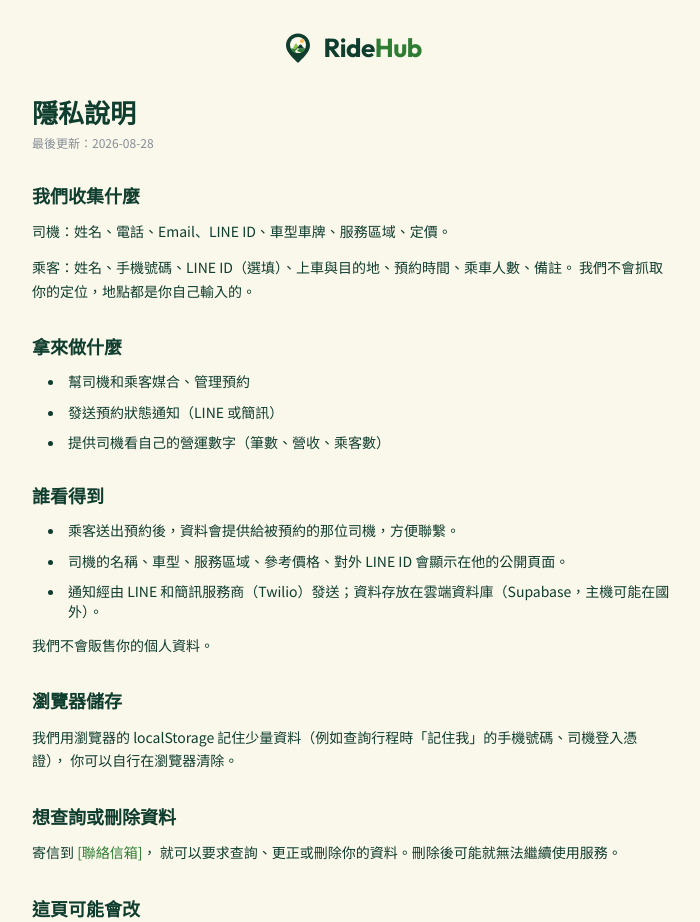
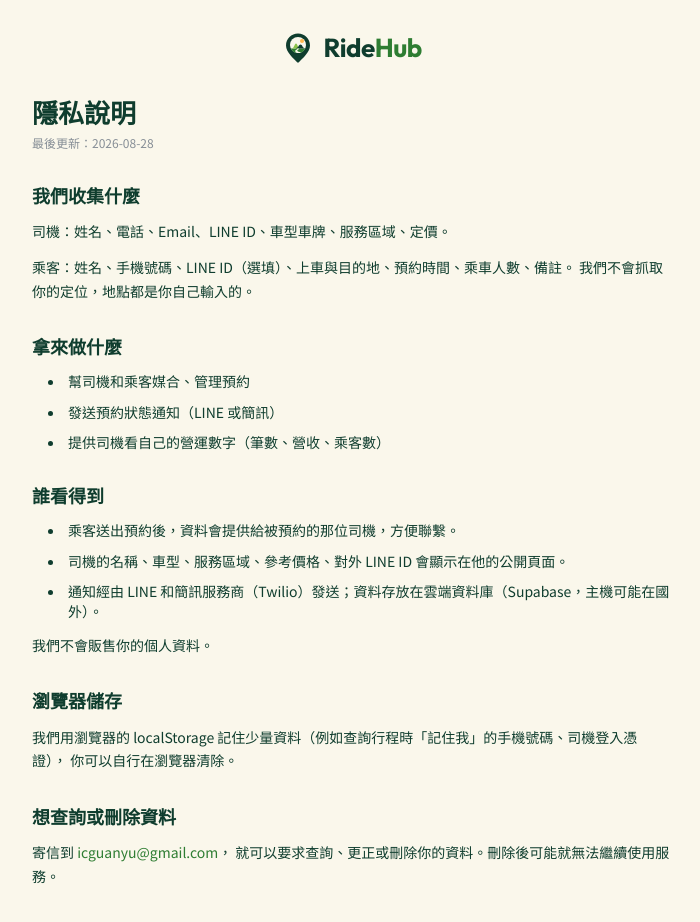
Before and after one commit to icguanyu/ridehub, a React (Vite) app in the folder frontend/: page /privacy in a window 1280 px wide. Shown: the top 922 px of the page, without its empty margins (288-988 px from the left). Built offline with nearby package versions, Linux system fonts and the light colour scheme; no server answers.

Commit message:
chore(legal): 填入聯絡信箱、掛載 ScrollToTop
- 兩個法律頁的 [聯絡信箱] 改為實際信箱
- App 掛上 ScrollToTop，換頁時捲回頂端

Co-Authored-By: Claude Sonnet 5 <noreply@anthropic.com>

```diff
--- a/frontend/src/App.jsx
+++ b/frontend/src/App.jsx
@@ -1,4 +1,5 @@
-import { Route, Routes, Outlet } from 'react-router-dom';
+import { useEffect } from 'react';
+import { Route, Routes, Outlet, useLocation } from 'react-router-dom';
 import { Center, Stack, Box } from '@mantine/core';
 import ProtectedRoute from '@/components/ProtectedRoute';
 import DashboardLayout from '@/components/DashboardLayout';
@@ -19,6 +20,12 @@ import HomePage from '@/pages/HomePage';
 import PrivacyPolicy from '@/pages/legal/PrivacyPolicy';
 import Disclaimer from '@/pages/legal/Disclaimer';
 import NotFound from '@/pages/NotFound';
+
+function ScrollToTop() {
+  const { pathname } = useLocation();
+  useEffect(() => { window.scrollTo(0, 0); }, [pathname]);
+  return null;
+}
 
 function CenteredPage({ children }) {
   return (
@@ -45,6 +52,8 @@ function PublicLayout() {
 
 export default function App() {
   return (
+    <>
+      <ScrollToTop />
       <Routes>
         <Route element={<PublicLayout />}>
           <Route path="/" element={<HomePage />} />
@@ -79,5 +88,6 @@ export default function App() {
           <Route path="availability" element={<DriverAvailability />} />
         </Route>
       </Routes>
+    </>
   );
 }
--- a/frontend/src/pages/legal/Disclaimer.jsx
+++ b/frontend/src/pages/legal/Disclaimer.jsx
@@ -43,7 +43,7 @@ export default function Disclaimer() {
       </Section>
 
       <Section heading="聯絡我們">
-        <P>有任何問題，來信 [聯絡信箱]。本頁若有更新會直接公告於此。</P>
+        <P>有任何問題，來信 icguanyu@gmail.com。本頁若有更新會直接公告於此。</P>
       </Section>
     </LegalPage>
   );
--- a/frontend/src/pages/legal/PrivacyPolicy.jsx
+++ b/frontend/src/pages/legal/PrivacyPolicy.jsx
@@ -38,7 +38,7 @@ export default function PrivacyPolicy() {
 
       <Section heading="想查詢或刪除資料">
         <P>
-          寄信到 <Anchor href="mailto:[聯絡信箱]">[聯絡信箱]</Anchor>，
+          寄信到 <Anchor href="mailto:icguanyu@gmail.com">icguanyu@gmail.com</Anchor>，
           就可以要求查詢、更正或刪除你的資料。刪除後可能就無法繼續使用服務。
         </P>
       </Section>
```
Lines whose indentation alone changed are shown as unchanged.
